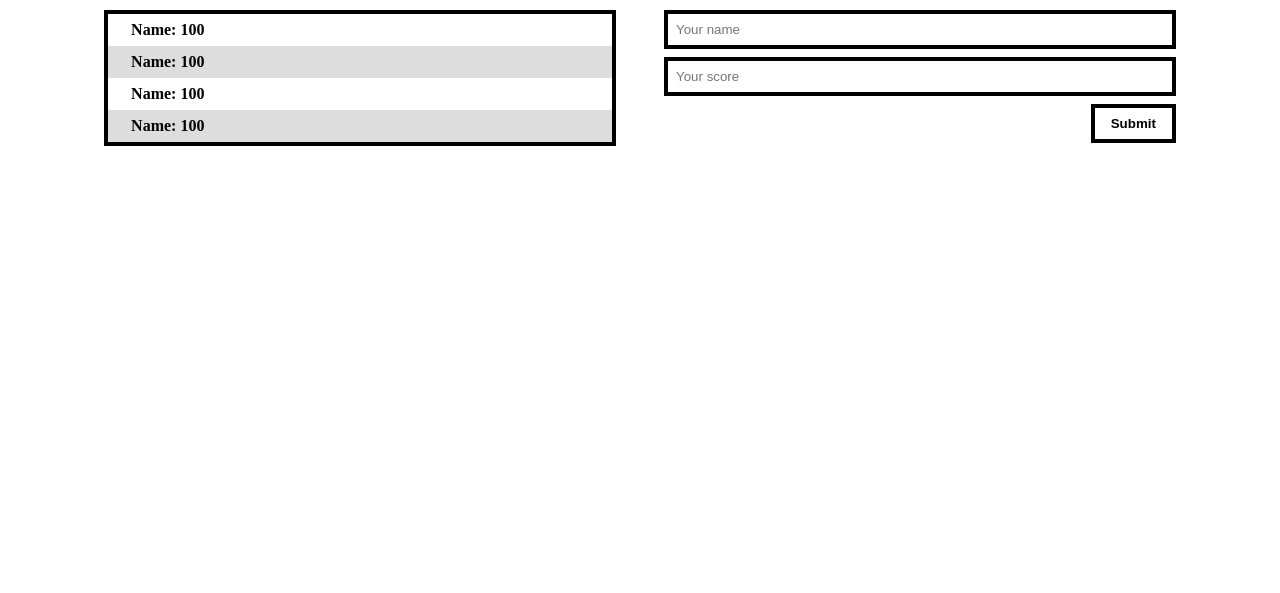
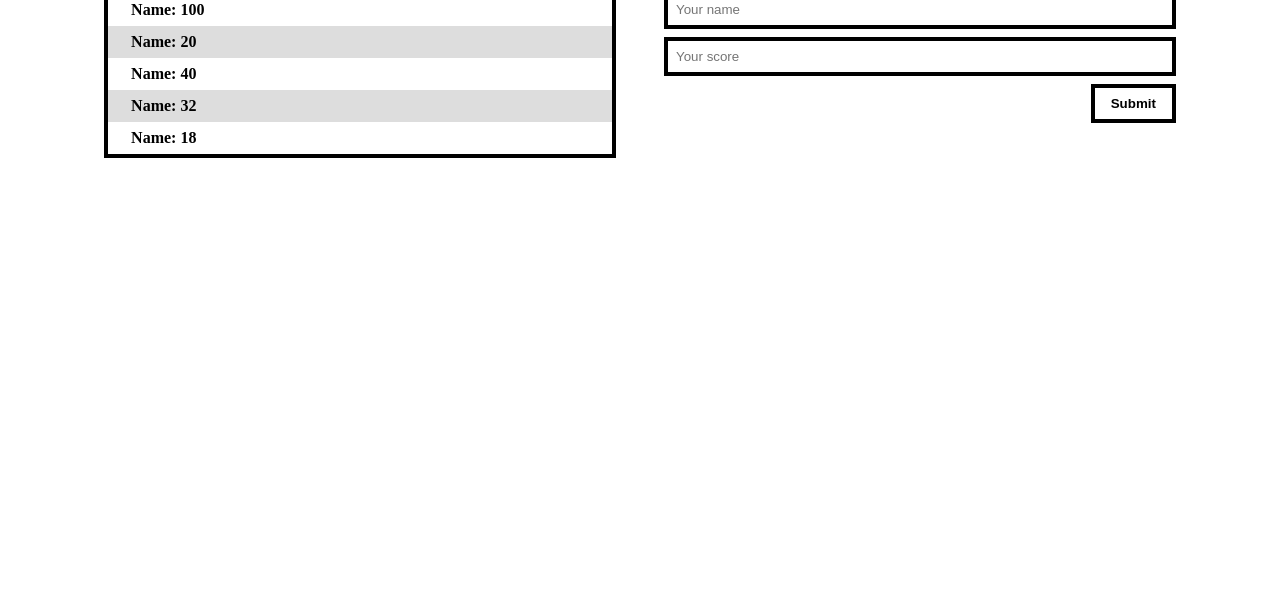
Before and after one commit to jsug9/Leaderboard, a website built with webpack: page src/index.html in a window 1280 px wide. Shown: the part 207-800 px from the top of the page. Built offline with nearby package versions, Linux system fonts and the light colour scheme.

Commit message:
add elements through js

```diff
--- a/src/index.html
+++ b/src/index.html
@@ -26,20 +26,7 @@
           <h2>Recent Scores</h2>
           <button id="refresh-button">Refresh</button>
         </div>
-        <div id="scores-container">
-          <div class="score">
-            <p class="score-text">Name: 100</p>
-          </div>
-          <div class="score">
-            <p class="score-text">Name: 100</p>
-          </div>
-          <div class="score">
-            <p class="score-text">Name: 100</p>
-          </div>
-          <div class="score">
-            <p class="score-text">Name: 100</p>
-          </div>
-        </div>
+        <div id="scores-container"></div>
       </section>
 
       <section id="add-scores-section">
--- a/src/index.js
+++ b/src/index.js
@@ -0,0 +1,11 @@
+import { scoresContainer } from './modules/htmlElements.js';
+import { scoresSample } from './modules/scoresSample.js';
+
+scoresSample.forEach(score => {
+  let scoreContainer = `
+  <div class="score">
+    <p class="score-text">${score.name}: ${score.score}</p>
+  </div>
+  `
+  scoresContainer.innerHTML += scoreContainer
+});
--- /dev/null
+++ b/src/modules/htmlElements.js
@@ -0,0 +1,3 @@
+const scoresContainer = document.getElementById('scores-container');
+
+export { scoresContainer };
--- /dev/null
+++ b/src/modules/scoresSample.js
@@ -0,0 +1,24 @@
+const scoresSample = [
+  {
+    name: "Name",
+    score: 100,
+  },
+  {
+    name: "Name",
+    score: 20,
+  },
+  {
+    name: "Name",
+    score: 40,
+  },
+  {
+    name: "Name",
+    score: 32,
+  },
+  {
+    name: "Name",
+    score: 18,
+  },
+]
+
+export { scoresSample };
--- a/src/style.css
+++ b/src/style.css
@@ -2,6 +2,7 @@ header {
   display: flex;
   padding: 0 10px;
   margin: auto;
+  margin-bottom: -20px;
 }
 
 main {
```
